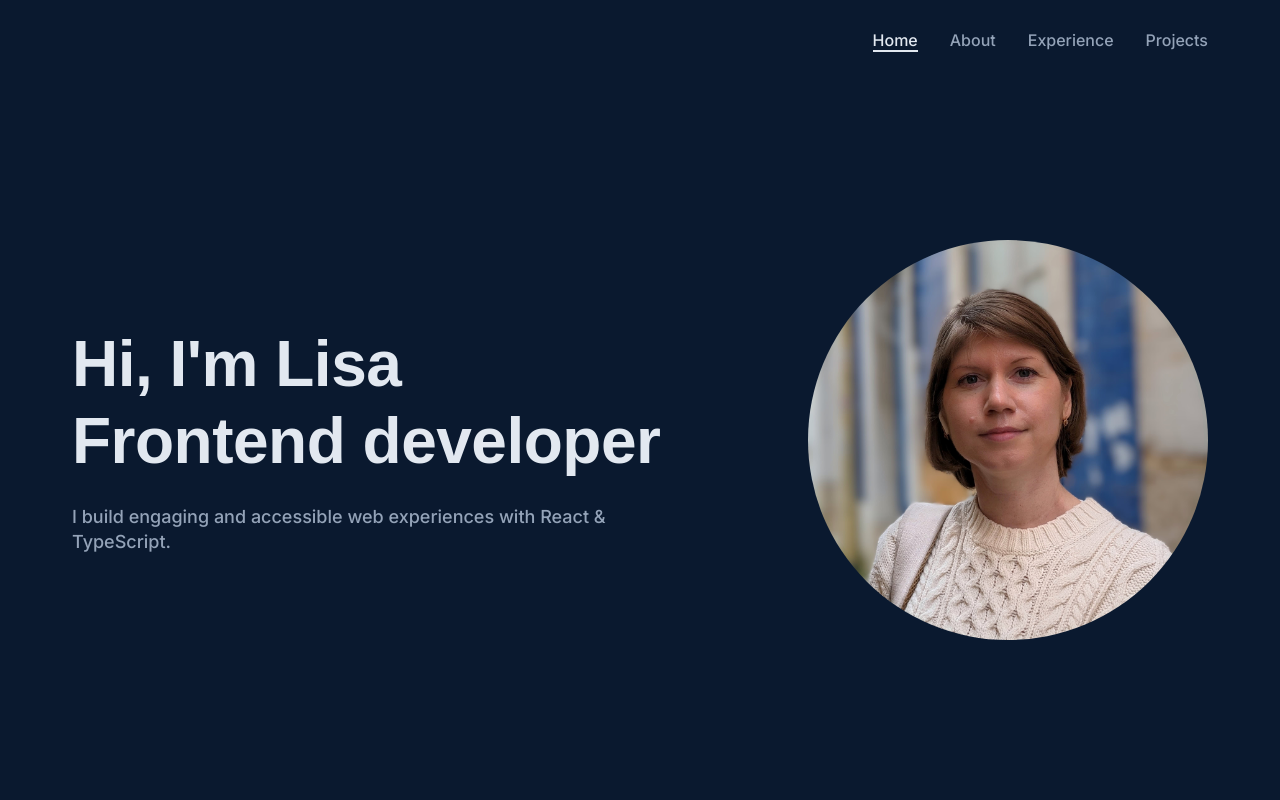
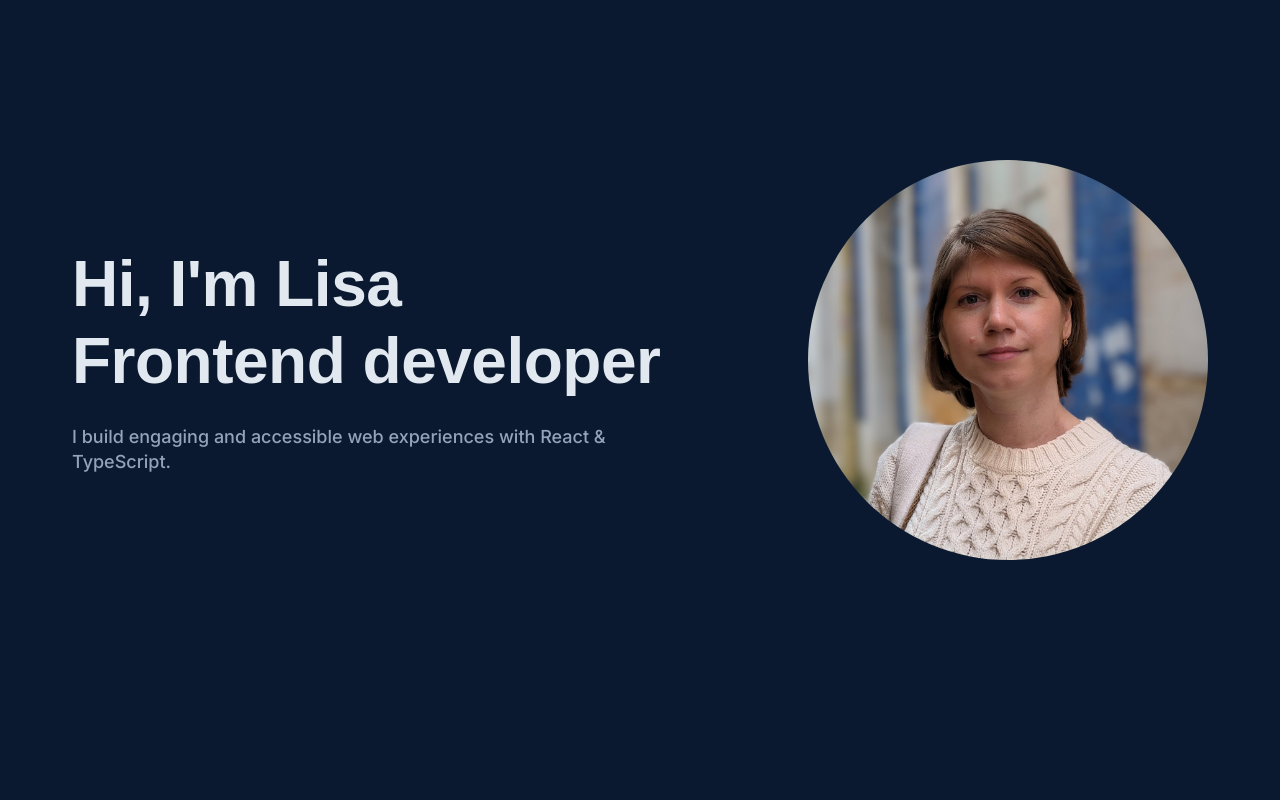
Before and after one commit to ElizabethSh/project-zero, a React (Vite) app: page / in a window 1280 px wide. Shown: the top 800 px of the page. Built offline with nearby package versions, Linux system fonts and the light colour scheme.

Commit message:
Refactoring: add header as prop

```diff
--- a/src/components/layout/index.tsx
+++ b/src/components/layout/index.tsx
@@ -1,15 +1,15 @@
 import Footer from "./footer";
-import Header from "./header";
 
 import "./layout.scss";
 
 type LayoutProps = {
   children: React.ReactNode;
+  header: React.ReactNode;
 };
 
-const Layout: React.FC<LayoutProps> = ({ children }) => (
+const Layout: React.FC<LayoutProps> = ({ header, children }) => (
   <div className="layout">
-    <Header />
+    {header}
     <main>
       <div className="container">{children}</div>
     </main>
```
